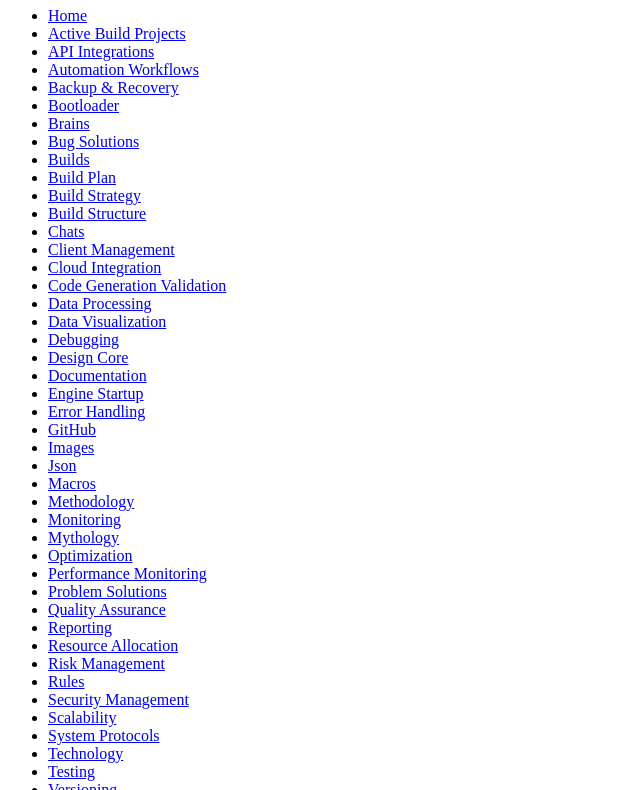
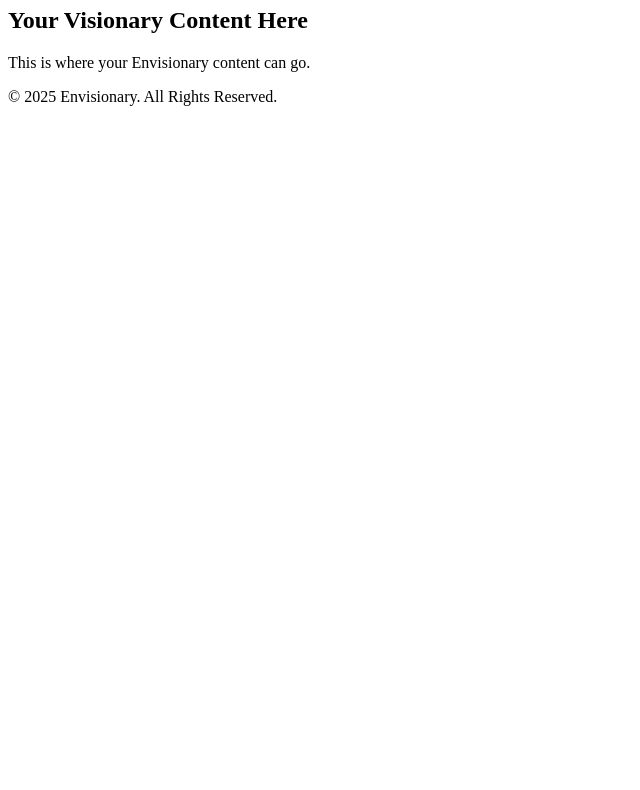
Before and after one commit to BlowMyVideoUp/ChatGPT_Extended_Brain, a plain HTML site: page index.html in a window 1280 px wide. Shown: the part 73-863 px from the top of the page, without its empty margins (0-640 px from the left). After the commit the page ends 800 px from the top, so only its background shows below. Drawn offline with Linux system fonts and the light colour scheme.

Commit message:
Update index.html

```diff
--- a/index.html
+++ b/index.html
@@ -4,72 +4,23 @@
     <meta charset="UTF-8">
     <meta name="viewport" content="width=device-width, initial-scale=1.0">
     <meta http-equiv="X-UA-Compatible" content="ie=edge">
-    <title>Brain Index</title>
-    <link rel="stylesheet" href="style.css"> <!-- Link to your styles if available -->
+    <title>Envisionary</title>
 </head>
 <body>
 
     <header>
-        <h1>Welcome to the Blow My Video Up Brain</h1>
-        <nav>
-            <ul>
-                <li><a href="home.html">Home</a></li>
-                <li><a href="Active%20Build%20Projects/index.html">Active Build Projects</a></li>
-                <li><a href="API_Integrations/index.html">API Integrations</a></li>
-                <li><a href="Automation_Workflows/index.html">Automation Workflows</a></li>
-                <li><a href="Backup_Recovery/index.html">Backup & Recovery</a></li>
-                <li><a href="Bootloader/index.html">Bootloader</a></li>
-                <li><a href="Brains/index.html">Brains</a></li>
-                <li><a href="Bug_Solutions/index.html">Bug Solutions</a></li>
-                <li><a href="Builds/index.html">Builds</a></li>
-                <li><a href="Build_Plan/index.html">Build Plan</a></li>
-                <li><a href="Build_Strategy/index.html">Build Strategy</a></li>
-                <li><a href="Build_Structure/index.html">Build Structure</a></li>
-                <li><a href="Chats/index.html">Chats</a></li>
-                <li><a href="Client_Management/index.html">Client Management</a></li>
-                <li><a href="Cloud_Integration/index.html">Cloud Integration</a></li>
-                <li><a href="Code_Generation_Validation/index.html">Code Generation Validation</a></li>
-                <li><a href="Data_Processing/index.html">Data Processing</a></li>
-                <li><a href="Data_Visualization/index.html">Data Visualization</a></li>
-                <li><a href="Debugging/index.html">Debugging</a></li>
-                <li><a href="Design_Core/index.html">Design Core</a></li>
-                <li><a href="Documentation/index.html">Documentation</a></li>
-                <li><a href="Engine_Startup/index.html">Engine Startup</a></li>
-                <li><a href="Error_Handling/index.html">Error Handling</a></li>
-                <li><a href="GitHub/index.html">GitHub</a></li>
-                <li><a href="Images/index.html">Images</a></li>
-                <li><a href="Json/index.html">Json</a></li>
-                <li><a href="Macros/index.html">Macros</a></li>
-                <li><a href="Methodology/index.html">Methodology</a></li>
-                <li><a href="Monitoring/index.html">Monitoring</a></li>
-                <li><a href="Mythology/index.html">Mythology</a></li>
-                <li><a href="Optimization/index.html">Optimization</a></li>
-                <li><a href="Performance_Monitoring/index.html">Performance Monitoring</a></li>
-                <li><a href="Problem_Solutions/index.html">Problem Solutions</a></li>
-                <li><a href="Quality_Assurance/index.html">Quality Assurance</a></li>
-                <li><a href="Reporting/index.html">Reporting</a></li>
-                <li><a href="Resource_Allocation/index.html">Resource Allocation</a></li>
-                <li><a href="Risk_Management/index.html">Risk Management</a></li>
-                <li><a href="Rules/index.html">Rules</a></li>
-                <li><a href="Security_Management/index.html">Security Management</a></li>
-                <li><a href="Scalability/index.html">Scalability</a></li>
-                <li><a href="System_Protocols/index.html">System Protocols</a></li>
-                <li><a href="Technology/index.html">Technology</a></li>
-                <li><a href="Testing/index.html">Testing</a></li>
-                <li><a href="Versioning/index.html">Versioning</a></li>
-            </ul>
-        </nav>
+        <h1>Welcome to Envisionary</h1>
     </header>
 
     <main>
         <section>
-            <h2>Quick Links</h2>
-            <p>Click the links above to navigate through the project directories.</p>
+            <h2>Your Visionary Content Here</h2>
+            <p>This is where your Envisionary content can go.</p>
         </section>
     </main>
 
     <footer>
-        <p>© 2025 Blow My Video Up. All Rights Reserved.</p>
+        <p>© 2025 Envisionary. All Rights Reserved.</p>
     </footer>
 
 </body>
```
